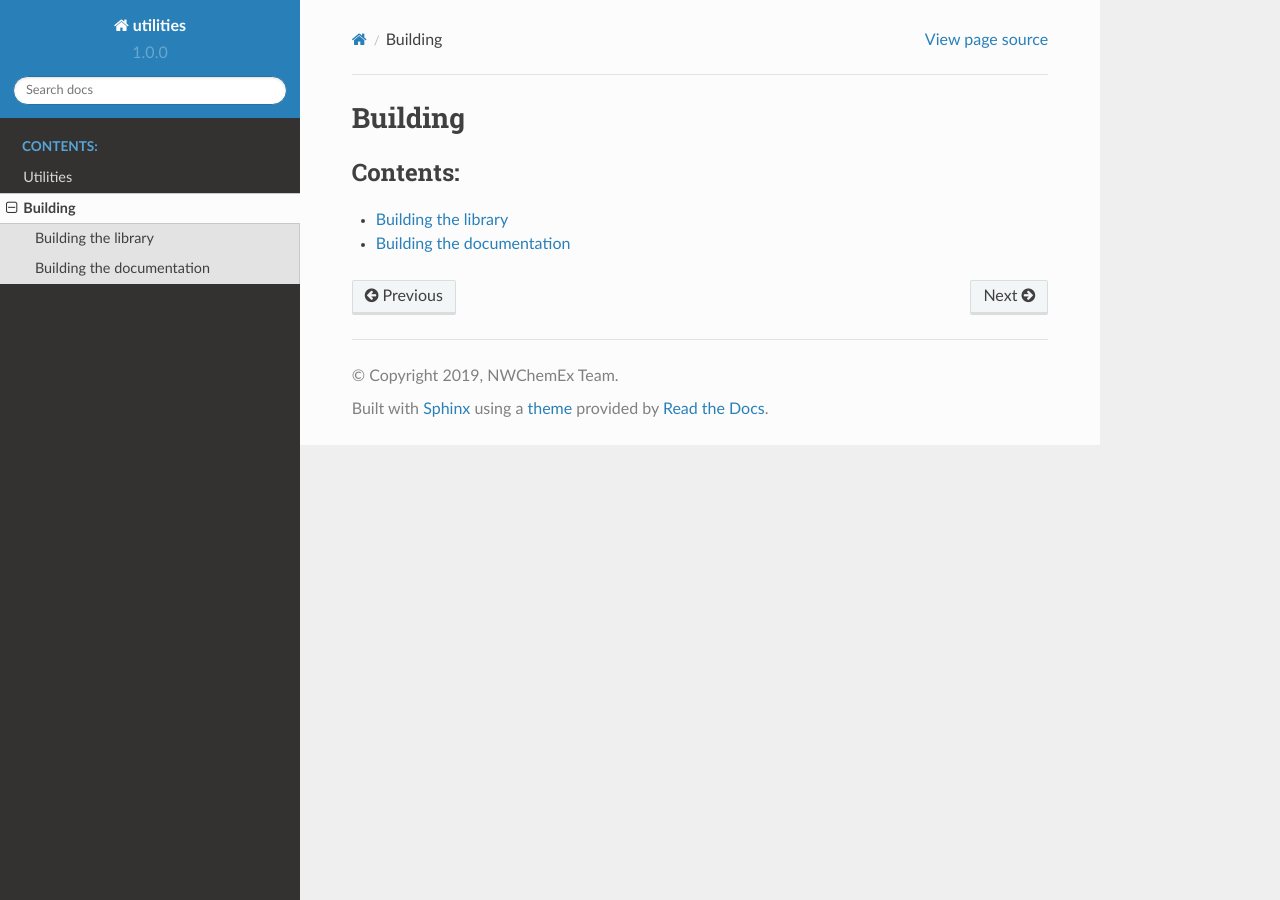
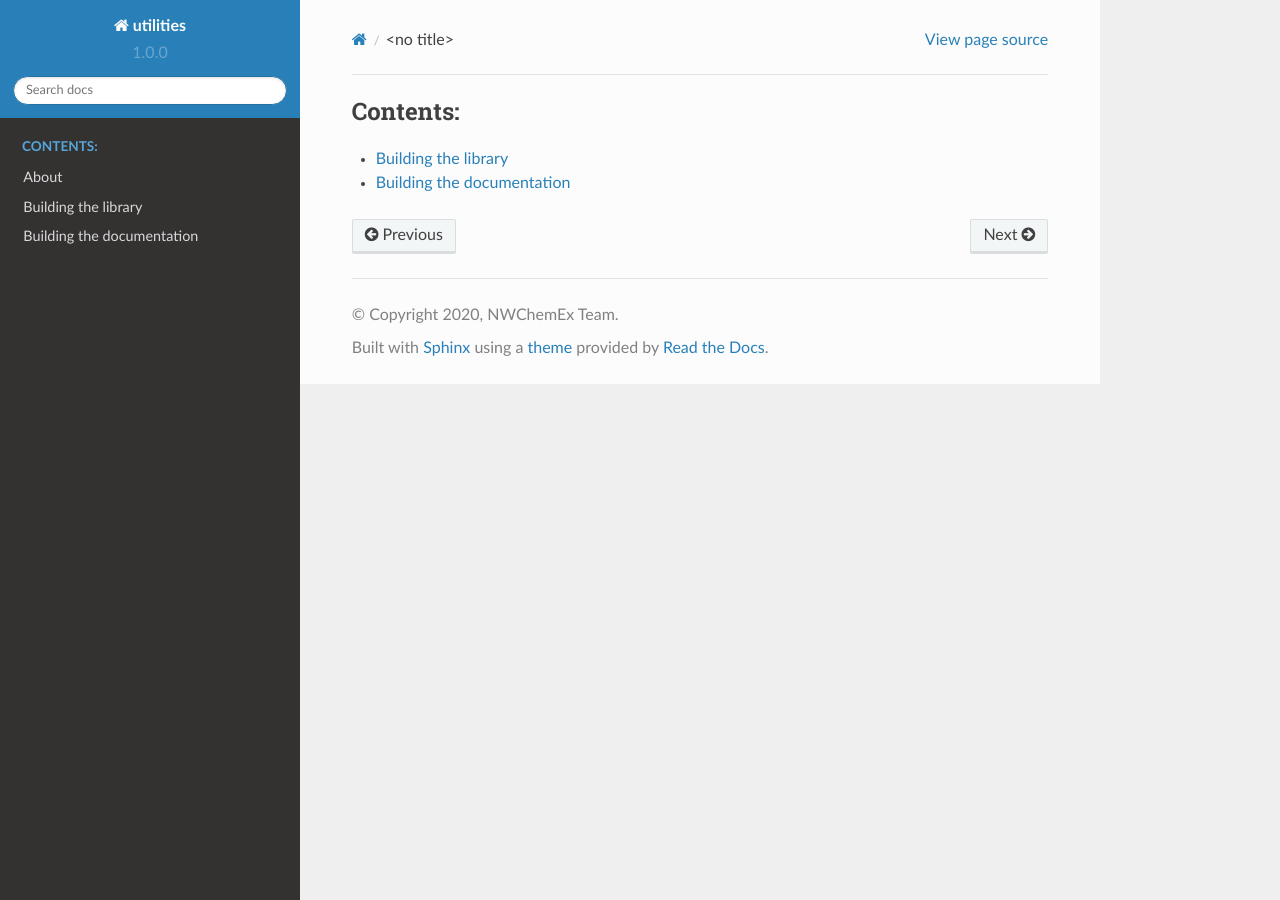
Before and after one commit to NWChemEx-Project/Utilities, a Sphinx documentation site: the page built from docs/source/installation/index.rst, in a window 1280 px wide. Built offline with Sphinx 7.4.7 and the Read the Docs theme 2.0.0, drawn with Linux system fonts in a browser that asks for light colours; pages that are not in the unit, such as notebooks, are missing from menus.

Commit message:
More fixes on docs

```diff
--- a/docs/source/about/index.rst
+++ b/docs/source/about/index.rst
@@ -1,6 +1,3 @@
-Utilities
-=========
-
 .. toctree::
    :maxdepth: 2
    :caption: Contents:
--- a/docs/source/conf.py
+++ b/docs/source/conf.py
@@ -12,7 +12,7 @@ import os
 # -- Project information -----------------------------------------------------
 
 project = u'utilities'
-copyright = u'2019, NWChemEx Team'
+copyright = u'2020, NWChemEx Team'
 author = u'NWChemEx Team'
 #src_dir = u'utilities'
 
--- a/docs/source/installation/index.rst
+++ b/docs/source/installation/index.rst
@@ -1,6 +1,3 @@
-Building
-========
-
 .. toctree::
    :maxdepth: 2
    :caption: Contents:
```
Also changed, not shown: docs/source/about/about.rst (+11 -6 lines).
